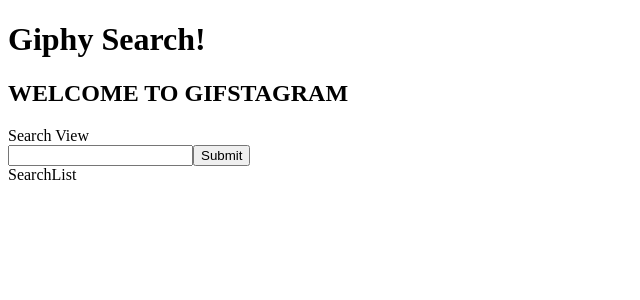
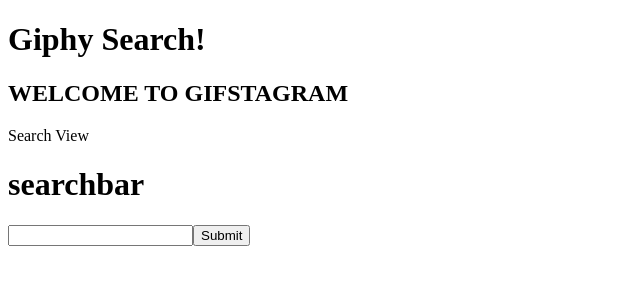
Before and after one commit to pete5315/group-giphy-saga-project, a React (Create React App) app: page /#/ in a window 1280 px wide. Shown: the top 300 px of the page, without its empty margins (0-640 px from the left). Built offline with nearby package versions, Linux system fonts and the light colour scheme.

Commit message:
got the rout working to get GIFs from Giphy

```diff
--- a/package.json
+++ b/package.json
@@ -5,6 +5,7 @@
   "proxy": "http://localhost:5000",
   "dependencies": {
     "axios": "^0.21.1",
+    "dotenv": "^16.1.4",
     "express": "^4.17.1",
     "pg": "^8.5.1",
     "react": "^18.2.0",
--- a/src/components/Search/SearchBar/SearchBar.jsx
+++ b/src/components/Search/SearchBar/SearchBar.jsx
@@ -5,12 +5,14 @@
     const dispatch = useDispatch();
     const [searchQuery, setSearchQuery] = useState('');
 
-    const submitSearch = (value)=>{
-        dispatch({type: 'GET_GIFS', payload: value})
+    const submitSearch = ()=>{
+        dispatch({type: 'GET_GIFS', payload: searchQuery})
     }
+
     return(
         <div>
-            <form onSubmit={()=>submitSearch(searchQuery)}>
+            <h1>searchbar</h1>
+            <form onSubmit={submitSearch}>
                 <input onChange={(e)=>setSearchQuery(e.target.value)}/>
                 <button type="submit">Submit</button>
             </form>
--- a/src/components/Search/SearchList/SearchList.jsx
+++ b/src/components/Search/SearchList/SearchList.jsx
@@ -1,16 +1,20 @@
 import SearchListItem from "../SearchListItem/SearchListItem";
-import { useSelector } from 'react-redux';
+import { useSelector} from 'react-redux';
+import {useEffect} from 'react';
 
 function SearchList(){
 
     const gifList = useSelector(store=>store.gifList);
-
+    console.log('OUR GIF LIST =>>>>>',gifList);
+if(gifList.length >0)
     return(
         <div>
             SearchList
-            {gifList.map(gif=>(
+            {gifList.data ? (gifList.data.map((gif)=>(
                 <SearchListItem gif={gif}/>
-            ))}
+            ))):(
+                <p>no Gifs to show</p>
+            )}
 
         </div>
     )
--- a/src/components/Search/SearchListItem/SearchListItem.jsx
+++ b/src/components/Search/SearchListItem/SearchListItem.jsx
@@ -16,7 +16,7 @@
 
     return (
         <div key={gif.id}>
-            <img src={gif.url}/>
+            <img src={gif.images.original.url}/>
             <button onClick={postGif}>Favorite</button>
             <input onChange={(event)=> setCategory(event.target.value)}/>
         </div>
--- a/src/index.js
+++ b/src/index.js
@@ -4,7 +4,8 @@
 import createSagaMiddleware from 'redux-saga';
 import { Provider } from 'react-redux';
 import {createStore, combineReducers, applyMiddleware} from 'redux';
-import {takeLatest, put} from 'redux-saga/effects'
+import {takeLatest, put} from 'redux-saga/effects';
+import axios from 'axios';
 
 
 function* rootSaga() {
@@ -13,8 +14,8 @@
 
 function* fetchGifs(action) {
     try {
-        console.log('first saga recieved action');
-        const gifResponse = yield axios.get('/api/search', action.payload);
+        console.log('first saga recieved action', action.payload);
+        const gifResponse = yield axios.get(`/api/search/${action.payload}`);
         yield put({
             type: 'ADD_GIF',
             payload: gifResponse.data
```
Also changed, not shown: 1 other file (tests, documents, lock files or other folders).
